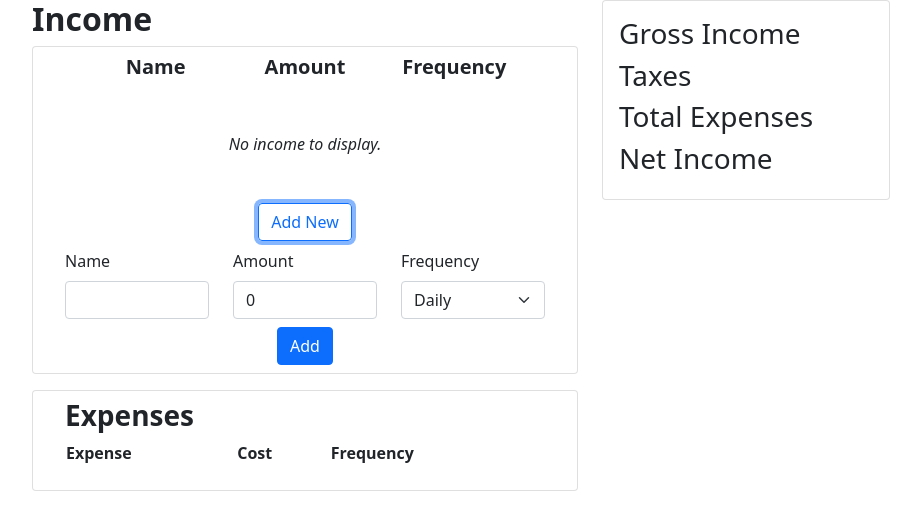
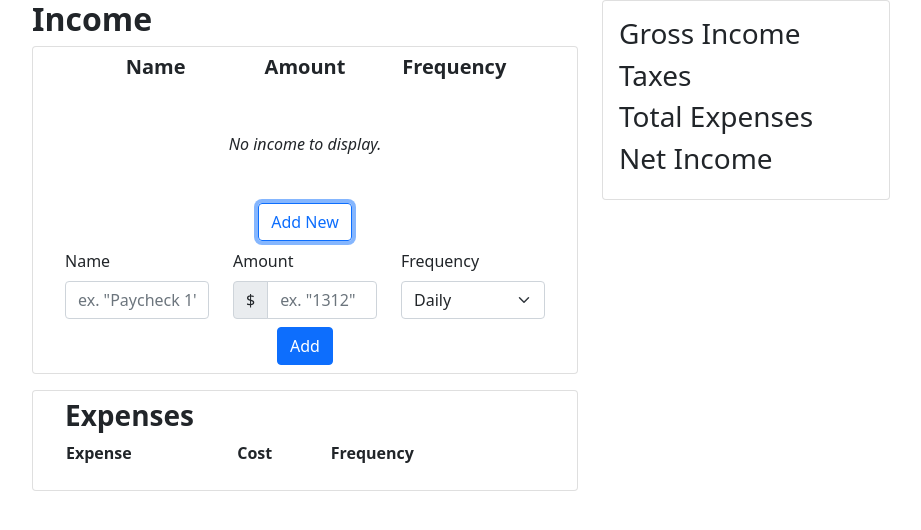
Before and after one commit to lithobraking/overunder, a React (Create React App) app in the folder client/: page / in a window 1280 px wide. Both pictures are taken after a click on the button "Add New". Shown: the top 530 px of the page, without its empty margins (50-971 px from the left). Built offline with nearby package versions, Linux system fonts and the light colour scheme.

Commit message:
'Amount' input field only accepts numbers

```diff
--- a/client/src/components/income/NewIncomeForm.js
+++ b/client/src/components/income/NewIncomeForm.js
@@ -1,12 +1,19 @@
 import { useState } from "react";
-import { Button, Row, Col, Form, FormGroup } from "react-bootstrap";
+import { Button, Row, Col, Form, FormGroup, InputGroup } from "react-bootstrap";
 
 
 const NewIncomeForm = ({ open, setOpen, setIncome }) => {
     const [name, setName] = useState('');
-    const [amount, setAmount] = useState(0);
+    const [amount, setAmount] = useState('');
     const [frequency, setFrequency] = useState('daily');
-    const [validated, setValidated] = useState(false);
+
+    const handleAmountChange = (e) => {
+        // makes sure 'Amount' input box only accepts numbers
+        const re = /^[0-9\b]+$/;
+        if (e.target.value === '' || re.test(e.target.value)) {
+            setAmount(e.target.value);
+        };
+    };
 
     const handleSubmit = (e) => {
         const form = e.currentTarget;
@@ -16,7 +23,6 @@ const NewIncomeForm = ({ open, setOpen, setIncome }) => {
         };
 
         e.preventDefault();
-        setValidated(true);
         const income = {
             id: 0,
             name: name,
@@ -43,40 +49,35 @@ const NewIncomeForm = ({ open, setOpen, setIncome }) => {
 
     return (
         <>
-            <Form
-
-                validated={validated}
-                className="mt-2"
-                onSubmit={handleSubmit}>
+            <Form className="mt-2" onSubmit={handleSubmit}>
                 <Row>
                     <Col>
                         <FormGroup controlId="formIncomeName">
                             <Form.Label>Name</Form.Label>
                             <Form.Control
                                 type="text"
+                                placeholder='ex. "Paycheck 1"'
                                 value={name}
                                 onChange={(e) => setName(e.target.value)}
                                 required
                             />
-                            <Form.Control.Feedback type="invalid">
-                                Field cannot be blank.
-                            </Form.Control.Feedback>
                         </FormGroup>
                     </Col>
                     <Col>
                         <FormGroup controlId="formIncomeAmount">
                             <Form.Label>Amount</Form.Label>
+                            <InputGroup>
+                                <InputGroup.Text>$</InputGroup.Text>
                                 <Form.Control
                                     type="text"
+                                    placeholder='ex. "1312"'
                                     inputMode="numeric"
                                     value={amount}
-                                onChange={(e) => setAmount(e.target.value)}
+                                    onChange={handleAmountChange}
                                     min={0}
                                     required
                                 />
-                            <Form.Control.Feedback type="invalid">
-                                Amount must be greater than zero.
-                            </Form.Control.Feedback>
+                            </InputGroup>
                         </FormGroup>
                     </Col>
                     <Col>
```
Also changed, not shown: 2 other files (tests, documents, lock files or other folders). Lines whose indentation alone changed are shown as unchanged.
